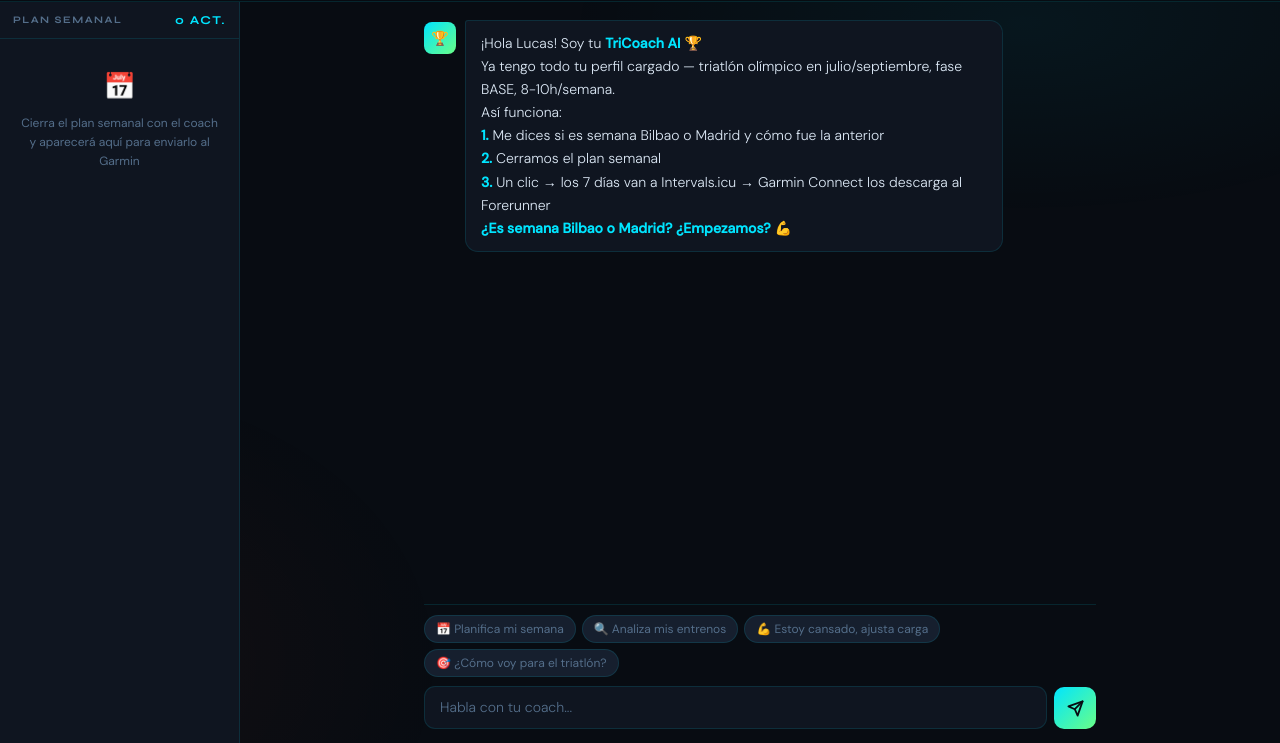
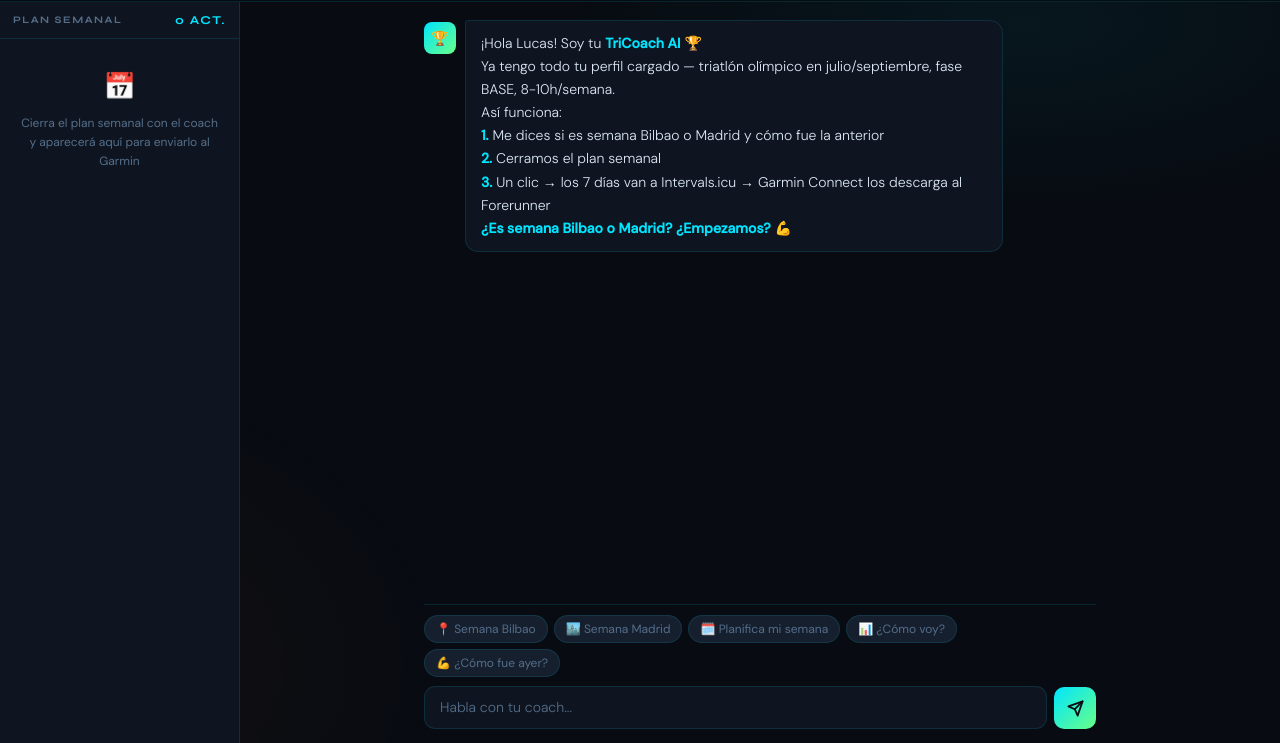
Before and after one commit to Lucasbilbo/tricoach, a plain HTML site: page index.html in a window 1280 px wide. Shown: the part 57-800 px from the top of the page. Drawn offline with Linux system fonts and the light colour scheme; no server answers.

Commit message:
chips rapidos actualizados

```diff
--- a/index.html
+++ b/index.html
@@ -298,10 +298,11 @@ textarea.json-in {
     </div>
     <div class="input-area">
       <div class="chips">
-        <span class="chip" onclick="useChip(this)">📅 Planifica mi semana</span>
-        <span class="chip" onclick="useChip(this)">🔍 Analiza mis entrenos</span>
-        <span class="chip" onclick="useChip(this)">💪 Estoy cansado, ajusta carga</span>
-        <span class="chip" onclick="useChip(this)">🎯 ¿Cómo voy para el triatlón?</span>
+        <span class="chip" onclick="useChip(this)">📍 Semana Bilbao</span>
+        <span class="chip" onclick="useChip(this)">🏙️ Semana Madrid</span>
+        <span class="chip" onclick="useChip(this)">🗓️ Planifica mi semana</span>
+        <span class="chip" onclick="useChip(this)">📊 ¿Cómo voy?</span>
+        <span class="chip" onclick="useChip(this)">💪 ¿Cómo fue ayer?</span>
       </div>
       <div class="input-row">
         <textarea id="input" placeholder="Habla con tu coach..." rows="1"
```
